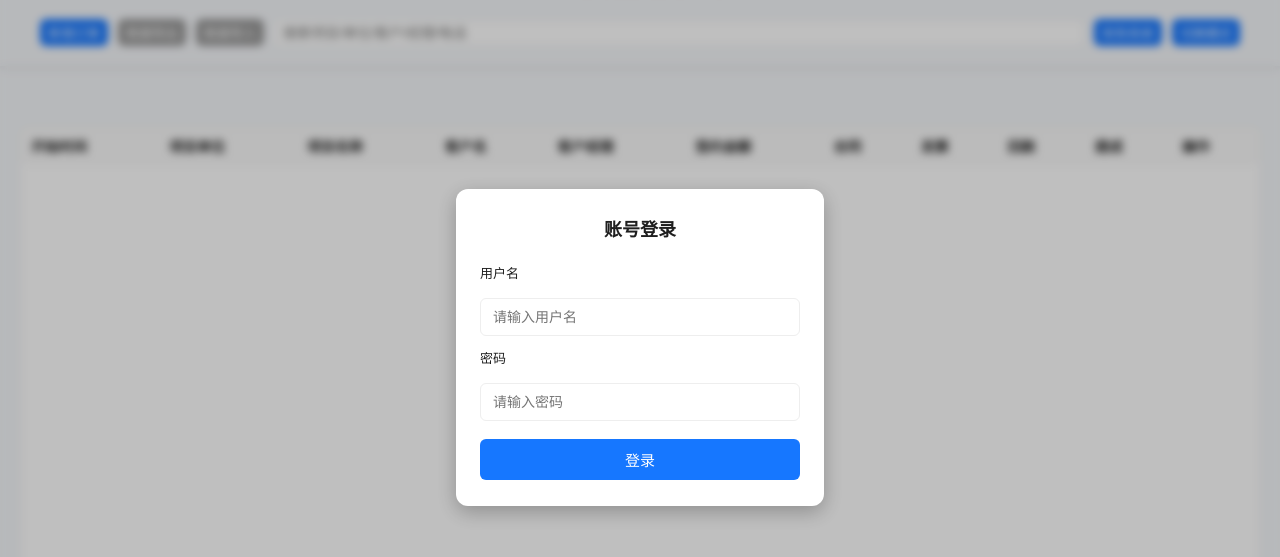
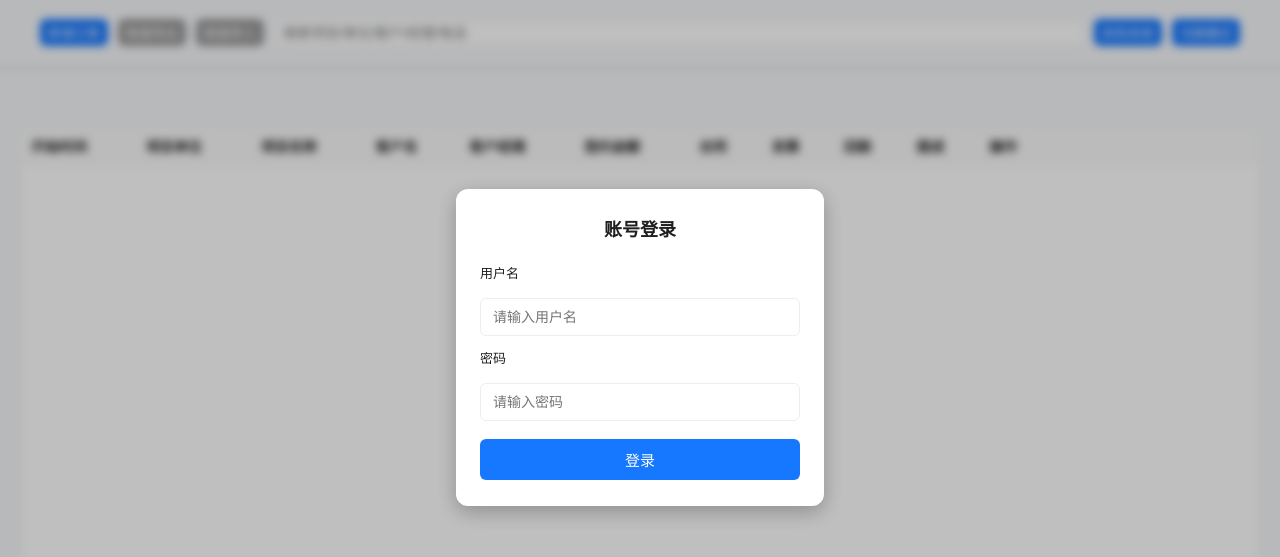
Before and after one commit to moon-vi/zhyk, a plain HTML site: page index.html in a window 1280 px wide. Shown: the part 53-610 px from the top of the page. Drawn offline with Linux system fonts and the light colour scheme.

Commit message:
Add files via upload

```diff
--- a/index.html
+++ b/index.html
@@ -350,6 +350,30 @@
     .row-4-last {
       grid-column: span 2;
     }
+
+	 /* 固定操作列宽度，永远在最右侧 */
+.col-action {
+    width: 260px;
+    min-width: 260px;
+    max-width: 260px;
+    white-space: nowrap;
+    text-align: left;
+}
+
+	/* 项目单位：限制 20 字符宽度 */
+.col-unit {
+    max-width: 160px; /* 20 字符 ≈ 160px */
+    overflow: hidden;
+    white-space: nowrap;
+    text-overflow: ellipsis;
+}
+ /* 项目名称：限制 30 字符宽度 */
+.col-name {
+    max-width: 240px; /* 30 字符 ≈ 240px */
+    overflow: hidden;
+    white-space: nowrap;
+    text-overflow: ellipsis;
+}
 
     textarea {
       width: 100%;
@@ -672,8 +696,8 @@
         <thead>
           <tr>
             <th>开始时间</th>
-            <th>项目单位</th>
-            <th>项目名称</th>
+            <th class="col-unit">项目单位</th>
+            <th class="col-name">项目名称</th>
             <th>客户名</th>
             <th>客户经理</th>
             <th>签约金额</th>
@@ -681,7 +705,7 @@
             <th>发票</th>
             <th>回款</th>
             <th>提成</th>
-            <th>操作</th>
+            <th class="col-action">操作</th>
           </tr>
         </thead>
         <tbody></tbody>
@@ -1172,8 +1196,8 @@ function render() {
 
     tr.innerHTML = `
       <td>${o.startDate || ""} ${o.completed ? `<span class="tag green">完成</span>` : ""}</td>
-      <td>${o.unit || ""}</td>
-      <td>${o.name || ""}</td>
+      <td class="col-unit">${o.unit || ""}</td>
+      <td class="col-name">${o.name || ""}</td>
       <td>${o.customer || ""}</td>
       <td>${o.manager || ""}</td>
       <td>${amountDisplay}</td>
@@ -1181,7 +1205,7 @@ function render() {
       <td>${tag(o.invoice || "")}</td>
       <td>${tag(o.payment || "")}</td>
       <td>${tag(o.commission || "")}</td>
-      <td>
+      <td class="col-action">
         <button onclick="edit(${idx});event.stopPropagation();" ${o.completed ? "disabled" : ""}>编辑</button>
         ${completeBtn}
         ${deleteBtn}
```
